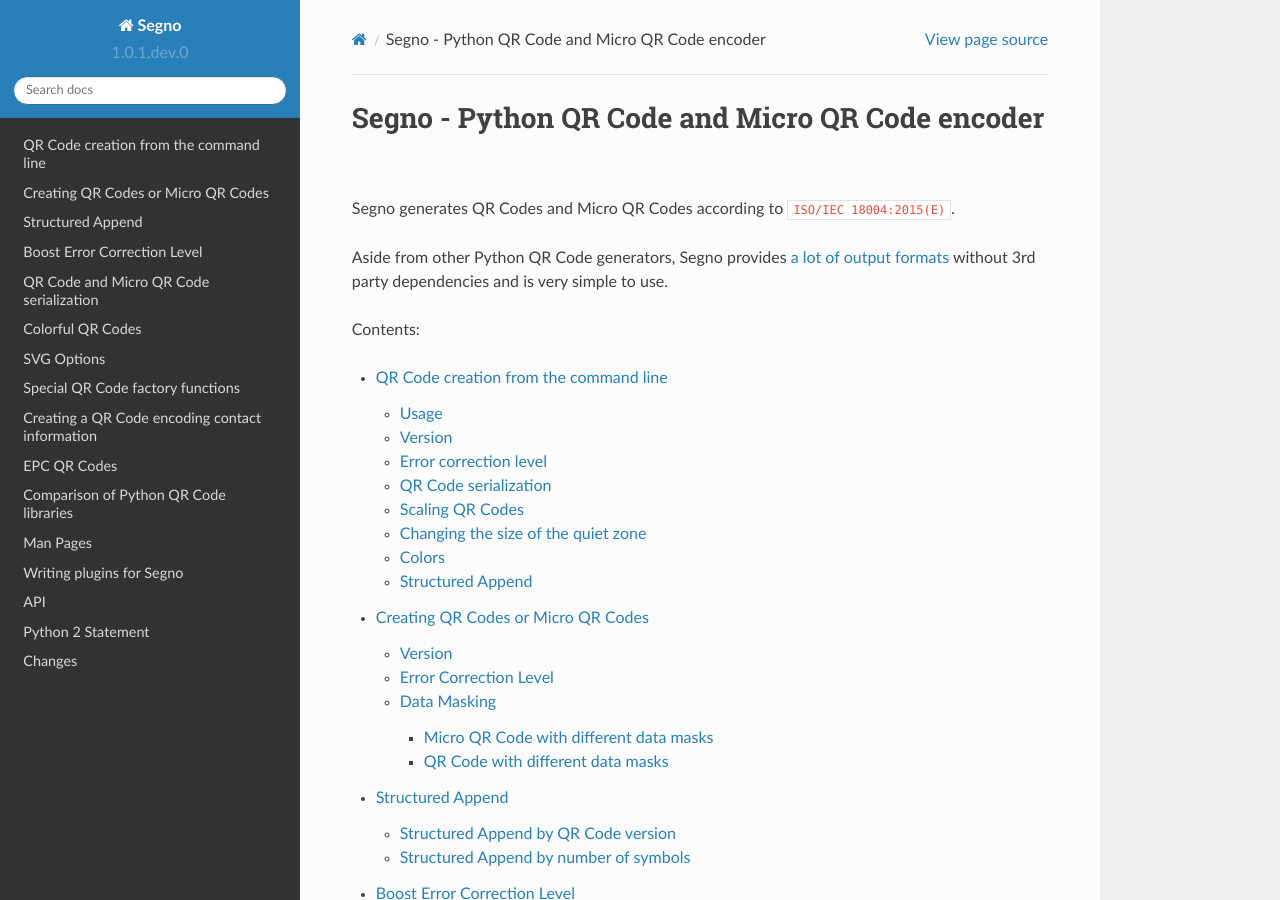
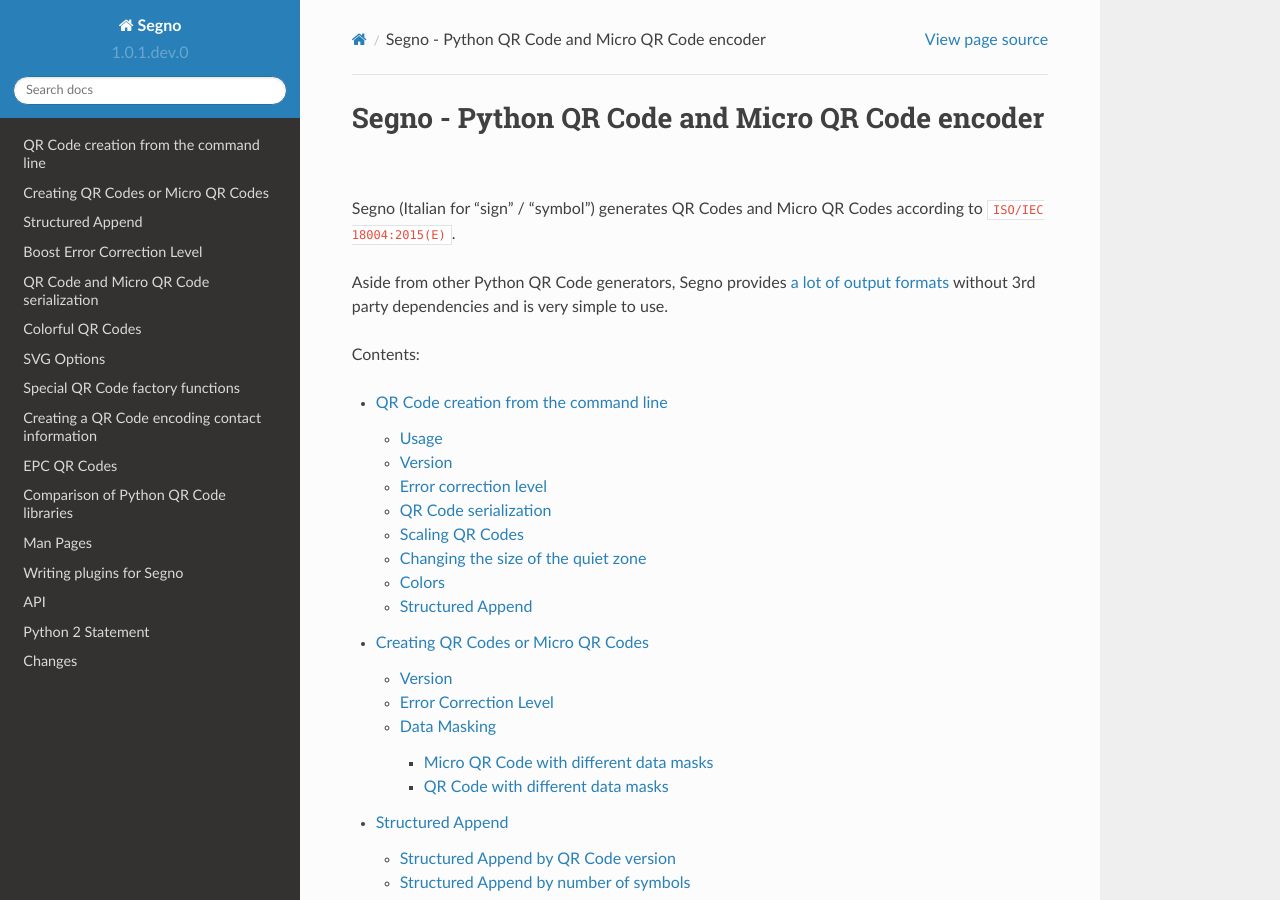
Before and after one commit to heuer/segno, a Sphinx documentation site: the page built from docs/index.rst, in a window 1280 px wide and 900 px high. Built offline with Sphinx 7.4.7 and the Read the Docs theme 2.0.0, drawn with Linux system fonts in a browser that asks for light colours; the version number is read from the project's files by our own code.

Commit message:
Explaining the package name. ;)

```diff
--- a/README.rst
+++ b/README.rst
@@ -1,7 +1,8 @@
 Segno -- Python QR Code and Micro QR Code encoder
 =================================================
 
-Segno is a QR Code and Micro QR Code encoder which has no further dependencies.
+Segno (Italian for "sign" / "symbol") is a QR Code and Micro QR Code encoder
+which has no further dependencies.
 
 This package implements ISO/IEC 18004:2015(E) "QR Code bar code symbology
 specification" and produces Micro QR Codes and QR Codes with nearly no effort.
--- a/docs/index.rst
+++ b/docs/index.rst
@@ -1,7 +1,8 @@
 Segno - Python QR Code and Micro QR Code encoder
 ================================================
 
-Segno generates QR Codes and Micro QR Codes according to ``ISO/IEC 18004:2015(E)``.
+Segno (Italian for "sign" / "symbol") generates QR Codes and Micro QR Codes
+according to ``ISO/IEC 18004:2015(E)``.
 
 Aside from other Python QR Code generators, Segno provides
 :doc:`a lot of output formats <serializers>` without 3rd party dependencies and
```
